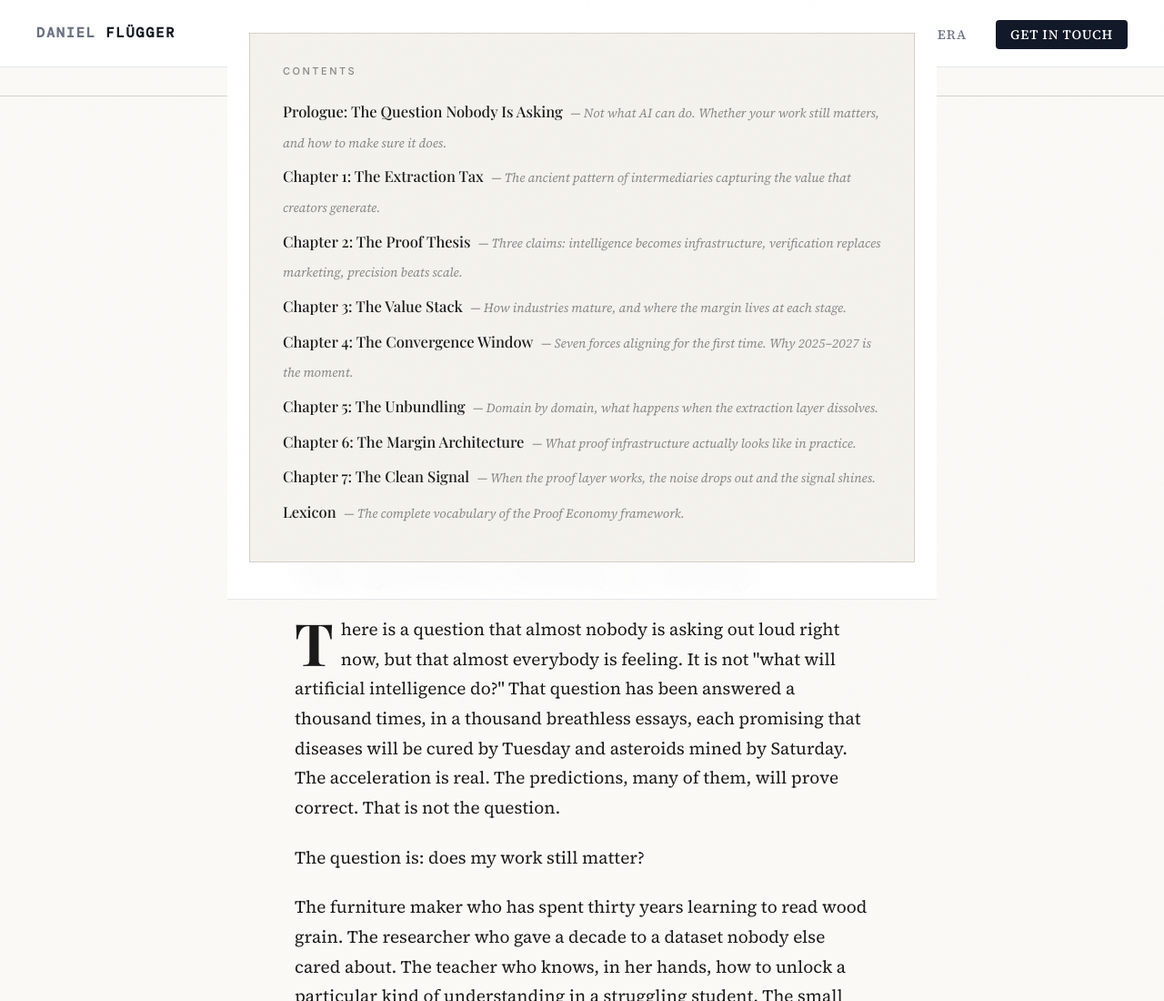
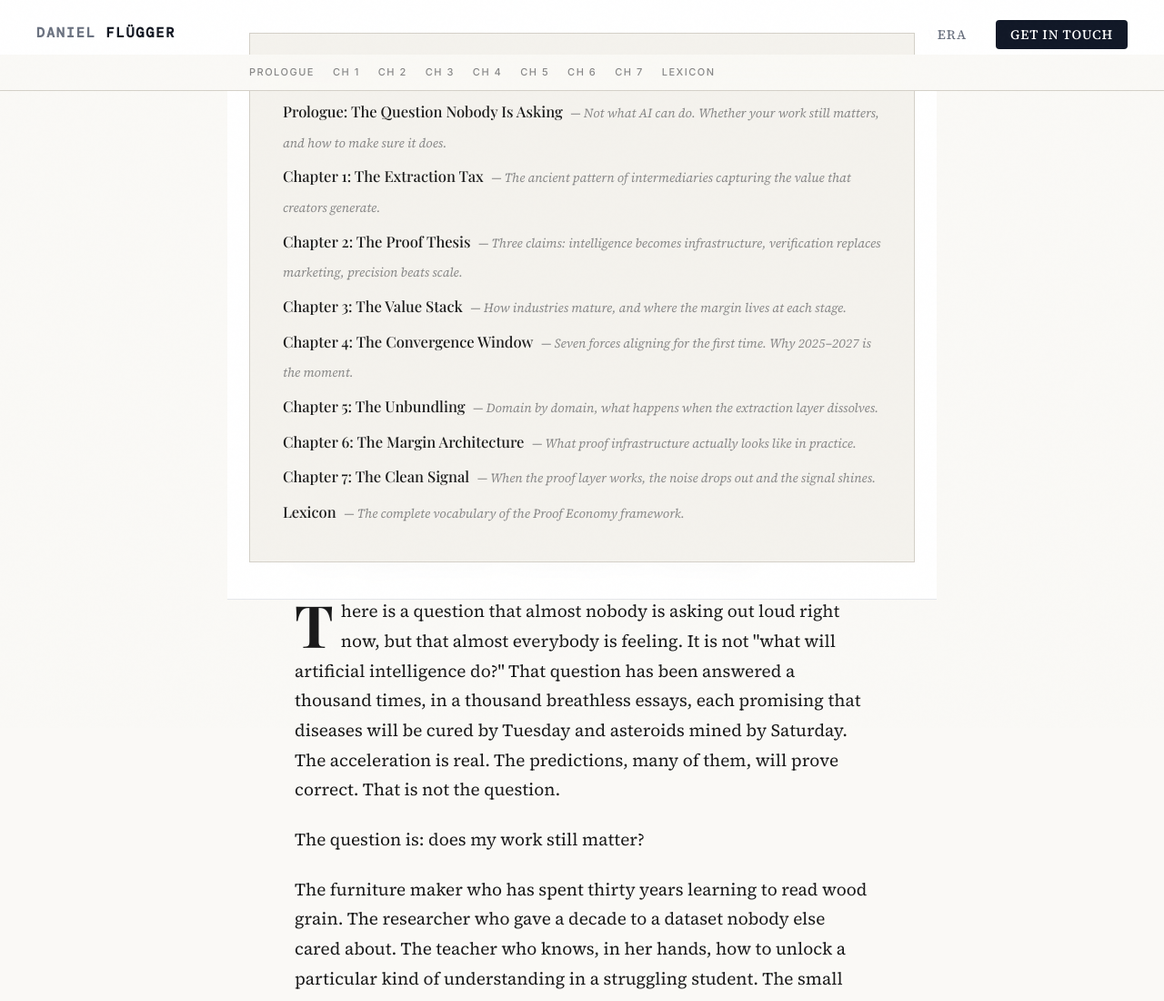
Before and after one commit to danielflugger/danielflugger, a plain HTML site: page the-proof-economy.html in a window 1280 px wide. Shown: the top 1100 px of the page at 91% size. Drawn offline with nearby package versions, Linux system fonts and the light colour scheme; a web font is replaced by a local one.

Commit message:
Fix proof economy header overlap and add chapter nav

```diff
--- a/the-proof-economy.html
+++ b/the-proof-economy.html
@@ -43,45 +43,41 @@
     font-optical-sizing: auto;
   }
 
-  /* --- ESSAY SECONDARY NAV --- */
+  /* --- ESSAY CHAPTER NAV --- */
   .essay-nav {
-    position: sticky;
-    top: 62px;
-    z-index: 40;
-    background: var(--color-paper);
-    border-bottom: 1px solid var(--color-rule);
+    position: fixed;
+    top: 60px;
+    left: 0; right: 0;
+    z-index: 99;
+    background: rgba(250, 249, 246, 0.95);
+    backdrop-filter: blur(10px);
+    border-bottom: 1px solid #d4d0c8;
   }
   .essay-nav-inner {
-    max-width: var(--max-width-wide);
+    max-width: 780px;
     margin: 0 auto;
-    padding: 0 24px;
+    padding: 10px 24px;
     display: flex;
+    gap: 20px;
     overflow-x: auto;
     white-space: nowrap;
-    scrollbar-width: none;
-    -webkit-overflow-scrolling: touch;
   }
-  .essay-nav-inner::-webkit-scrollbar { display: none; }
-  .essay-nav-inner a {
-    font-family: var(--font-sans);
-    font-size: 12px;
+  .essay-nav a {
+    font-family: 'Inter', sans-serif;
+    font-size: 11px;
     font-weight: 500;
-    letter-spacing: 1px;
+    letter-spacing: 1.5px;
     text-transform: uppercase;
-    color: var(--color-ink-faint);
+    color: #888;
     text-decoration: none;
-    padding: 11px 12px;
-    display: inline-block;
-    flex-shrink: 0;
-    transition: color 0.2s;
   }
-  .essay-nav-inner a:hover { color: var(--color-ink); }
+  .essay-nav a:hover { color: #1a1a1a; }
 
   /* --- HEADER --- */
   .site-header {
     max-width: var(--max-width-wide);
     margin: 0 auto;
-    padding: 11rem 24px 0;
+    padding: 200px 24px 0;
     text-align: center;
   }
 
@@ -322,7 +318,7 @@
   @media (max-width: 600px) {
     body { font-size: 17px; line-height: 1.68; }
     .toc { padding: 24px 20px; }
-    .site-header { padding: 8rem 20px 0; }
+    .site-header { padding: 180px 20px 0; }
     .article { padding: 0 20px 80px; }
     .drop-cap::first-letter { font-size: 52px; }
   }
@@ -345,7 +341,7 @@
     </ul>
   </nav>
 
-  <div class="essay-nav">
+  <div class="essay-nav" id="essayNav">
     <div class="essay-nav-inner">
       <a href="#prologue">Prologue</a>
       <a href="#ch1">Ch 1</a>
```
Also changed, not shown: 1 other file.
